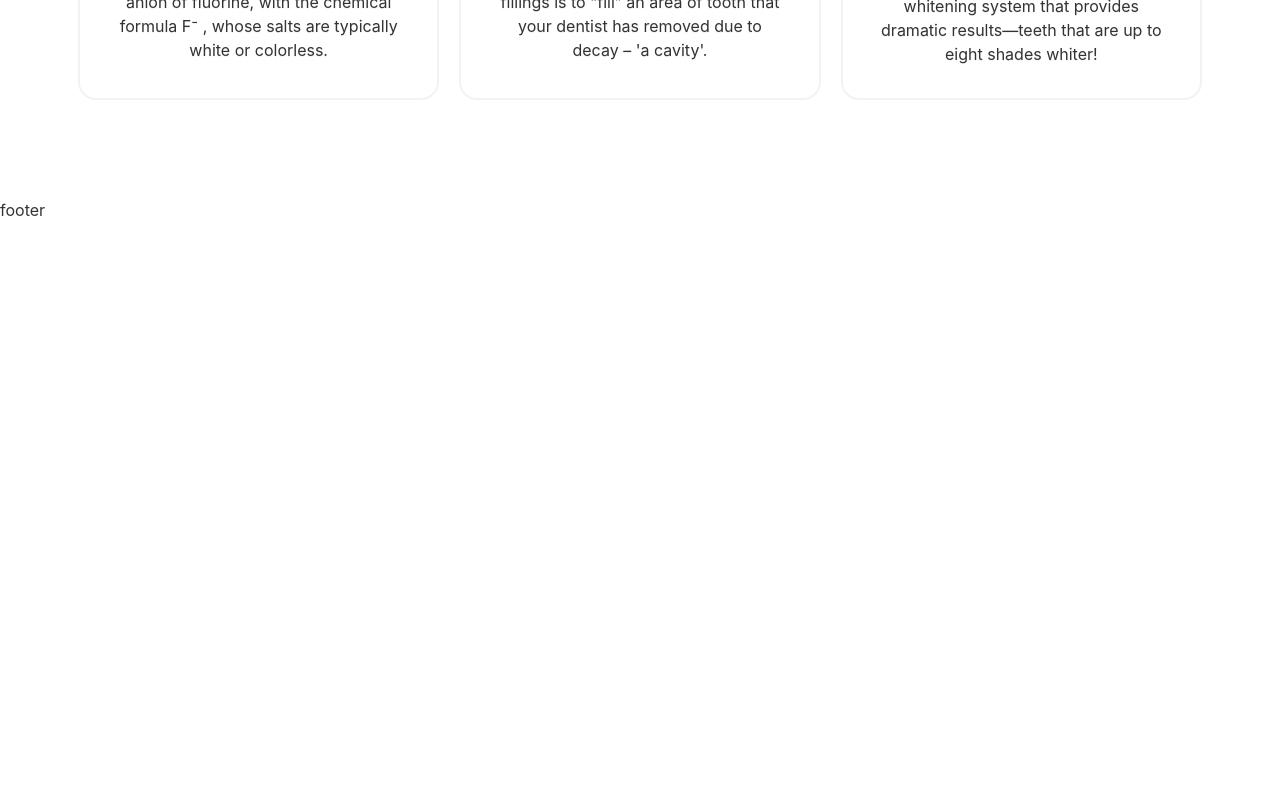
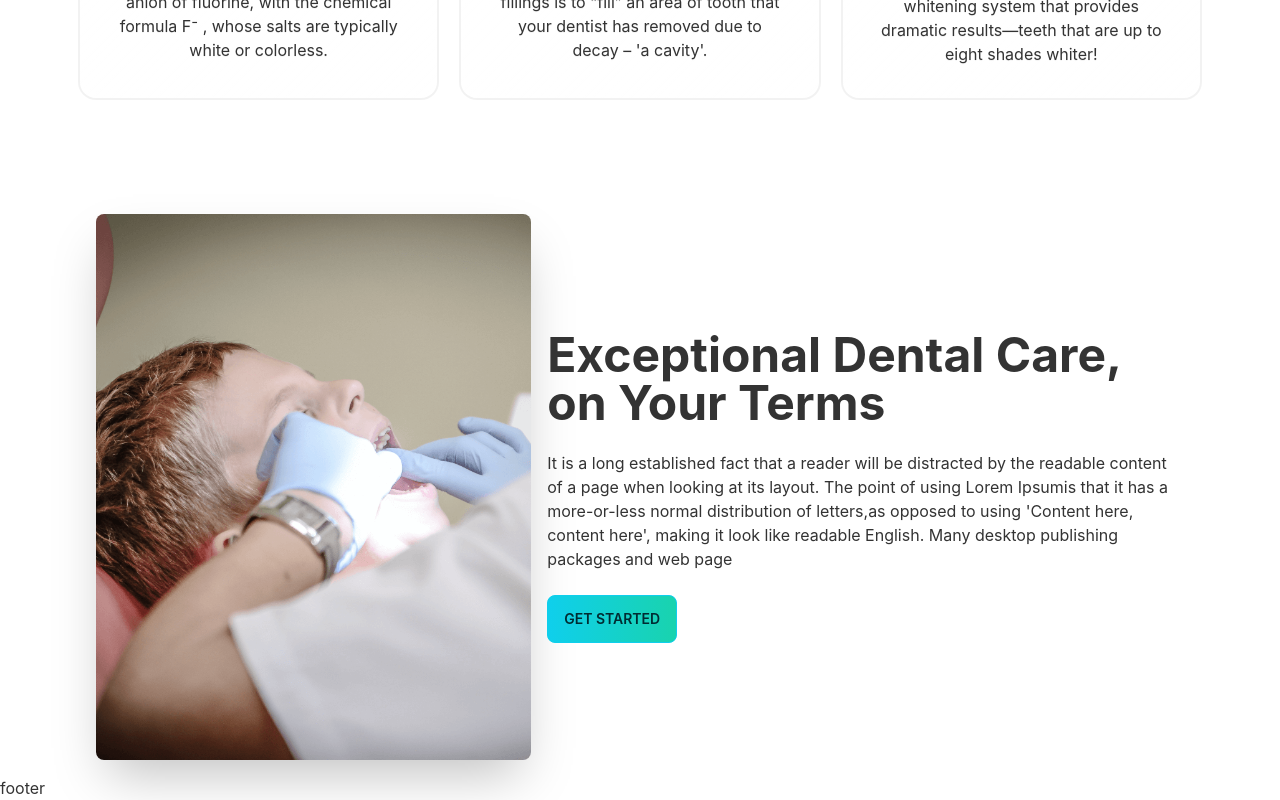
Before and after one commit to khaled39ab/Doctors-Portal-Client, a React (Create React App) app: page / in a window 1280 px wide. Shown: the part 1175-1975 px from the top of the page. Before the commit the page ends 1397 px from the top, so only its background shows below. Built offline with nearby package versions, Linux system fonts and the light colour scheme.

Commit message:
treatement section done

```diff
--- a/src/Pages/Home/Home/Home.jsx
+++ b/src/Pages/Home/Home/Home.jsx
@@ -2,6 +2,7 @@
 import Banner from '../Banner/Banner';
 import InfoCards from '../InfoCards/InfoCards';
 import Services from '../Services/Services';
+import Treatment from '../Treatment/Treatment';
 
 const Home = () => {
     return (
@@ -9,6 +10,7 @@
             <Banner />
             <InfoCards />
             <Services />
+            <Treatment />
         </div>
     );
 };
--- /dev/null
+++ b/src/Pages/Home/Treatment/Treatment.jsx
@@ -0,0 +1,20 @@
+import React from 'react';
+import treatment from '../../../assets/images/treatment.png';
+
+
+const Treatment = () => {
+    return (
+        <div className="hero bg-base-100">
+            <div className="hero-content flex-col lg:flex-row">
+                <img alt='treatment' src={treatment} className="lg:w-2/5 rounded-lg shadow-2xl" />
+                <div>
+                    <h1 className="text-5xl font-bold">Exceptional Dental Care, on Your Terms</h1>
+                    <p className="py-6">It is a long established fact that a reader will be distracted by the readable content of a page when looking at its layout. The point of using Lorem Ipsumis that it has a more-or-less normal distribution of letters,as opposed to using 'Content here, content here', making it look like readable English. Many desktop publishing packages and web page</p>
+                    <button className="btn btn-primary bg-gradient-to-r from-primary to-secondary">Get Started</button>
+                </div>
+            </div>
+        </div>
+    );
+};
+
+export default Treatment;
```
